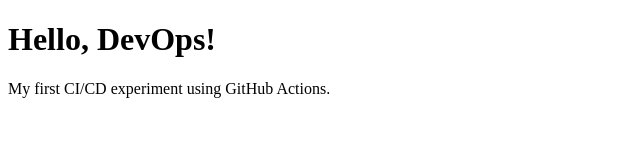
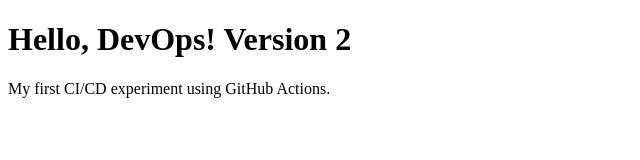
Before and after one commit to lovenishsharma750-oss/DevOps-CICD, a plain HTML site: page index.html in a window 1280 px wide. Shown: the whole page, without its empty margins (0-640 px from the left). Drawn offline with Linux system fonts and the light colour scheme.

Commit message:
Update website content

```diff
--- a/index.html
+++ b/index.html
@@ -5,7 +5,7 @@
     <title>DevOps CI/CD Experiment</title>
 </head>
 <body>
-    <h1>Hello, DevOps!</h1>
+    <h1>Hello, DevOps! Version 2</h1>
     <p>My first CI/CD experiment using GitHub Actions.</p>
 </body>
 </html>
```
